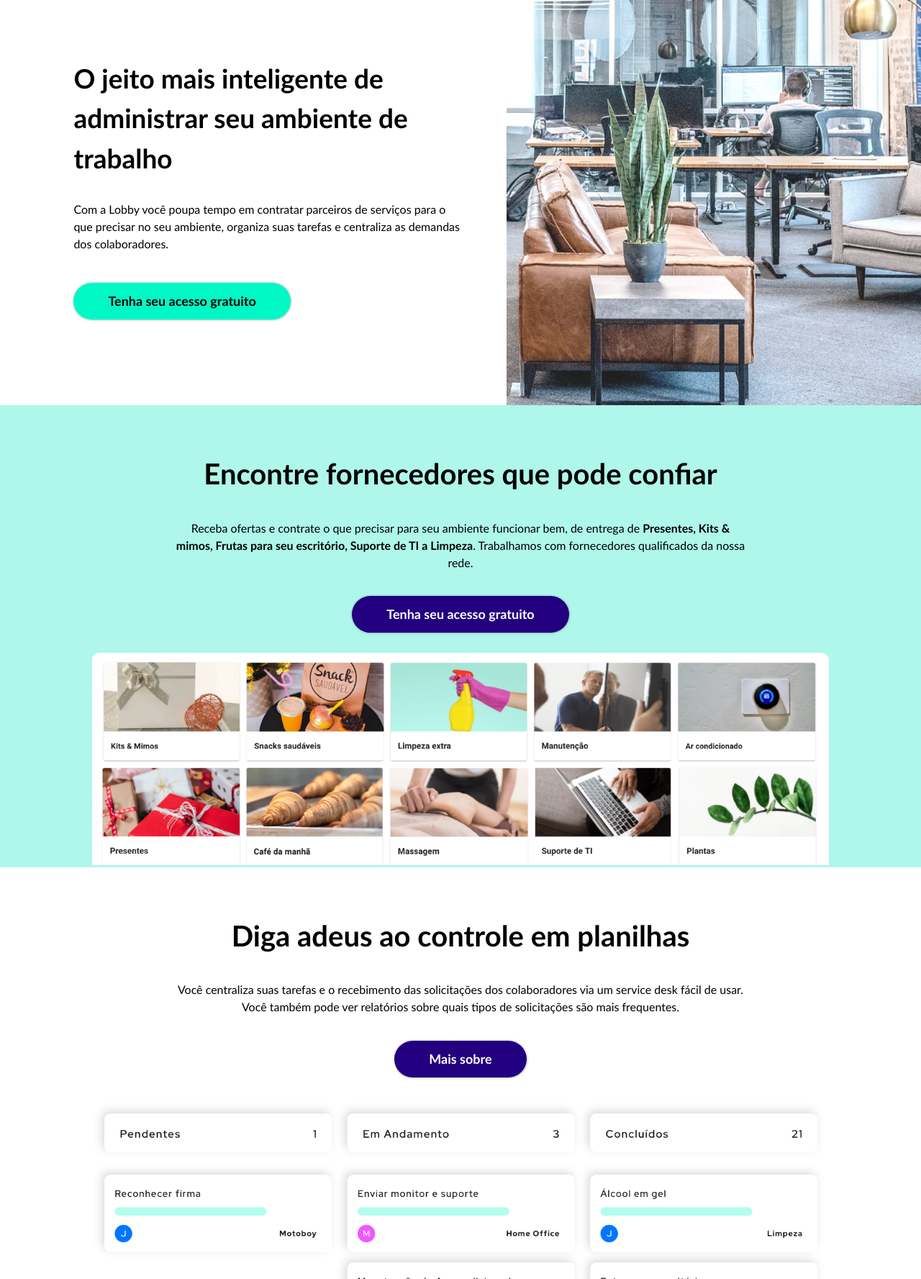
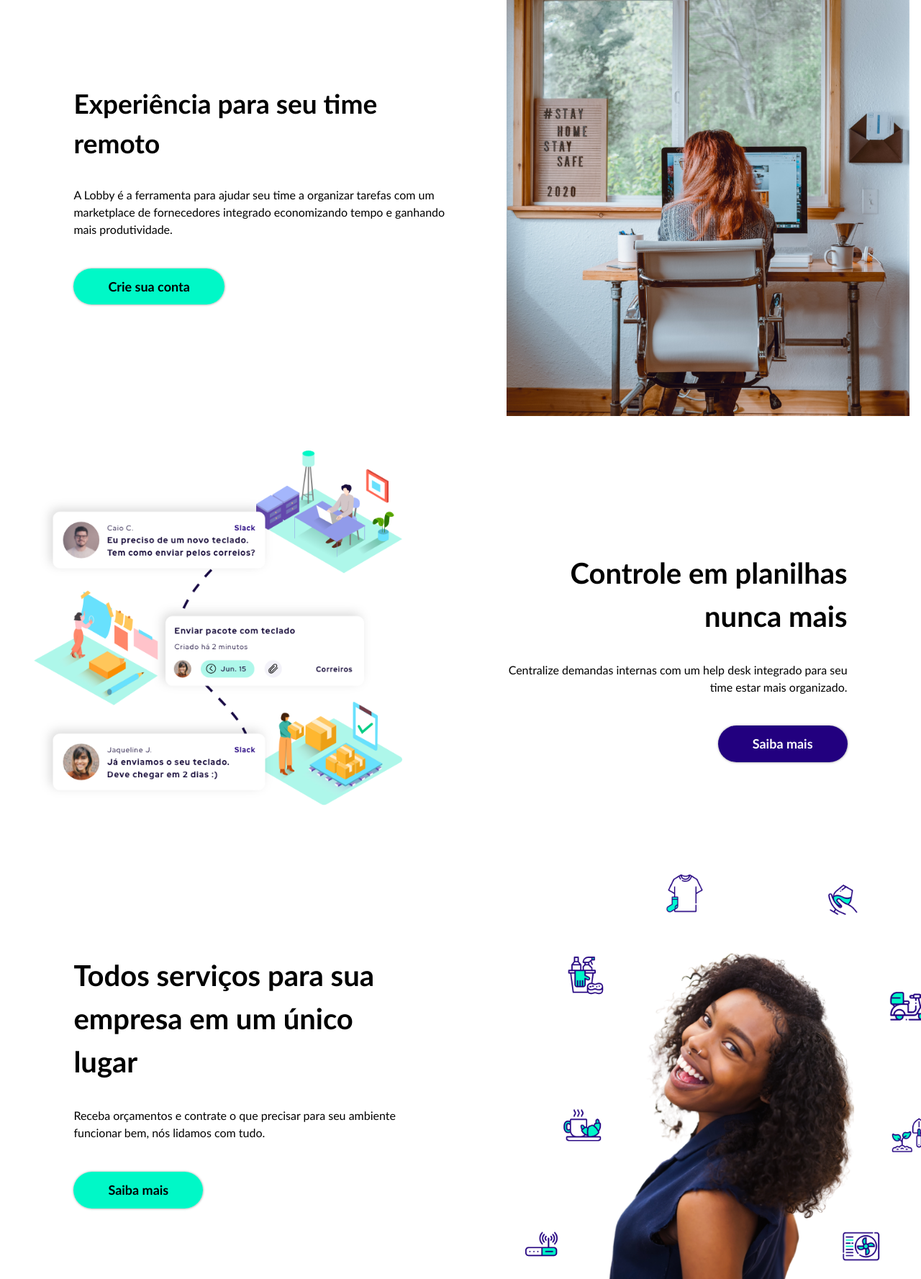
Before and after one commit to lobby-tech/lobby.tech, a Jekyll site: the page built from index.html, in a window 1280 px wide, cut to the strip 143-1920 px from the top of the page. Shown: the whole strip at 72% size. Built offline with Jekyll 4.4.1, drawn with Linux system fonts in a browser that asks for light colours; some of the changed text lies outside the part shown.

Commit message:
Update da home e marketplace

```diff
--- a/_layouts/home.html
+++ b/_layouts/home.html
@@ -53,29 +53,6 @@
     </header>
 
     {{ content }}
-
-    <section class="community">
-      <div class="community__content">
-        <h2>Junte-se à comunidade Workplace Leaders</h2>
-        <p>
-          Faça parte da principal comunidade de líderes do workplace do
-          Brasil. Troque experiências com outros profissionais e conecte-se com o que há de melhor na gestão do ambiente de
-          trabalho.
-        </p>
-        <a
-          rel="noopener"
-          href="https://bit.ly/workplace-leaders-form"
-          class="button--blue"
-          target="_blank"
-          >Saiba como participar</a
-        >
-      </div>
-      <img
-        class="community--img"
-        src="/assets/images/home/Lobby-community.jpg"
-        alt="Grupo de mulheres sentadas em roda num escritório aberto, conversando"
-      />
-    </section>
 
     <footer class="footer green">
       <div class="footer__container">
--- a/_sass/_home.scss
+++ b/_sass/_home.scss
@@ -120,6 +120,10 @@ header {
 
 .billboard__photo {
   width: 55rem;
+}
+
+.billboard__photo2 {
+  width: 35rem;
 }
 
 .button--green {
--- a/index.html
+++ b/index.html
@@ -1,121 +1,89 @@
 ---
-title: Lobby - O jeito mais inteligente de administrar seu ambiente de trabalho
+title: Lobby - Experiência para seu time remoto
 description: Plataforma única com todos serviços para facilitar a vida no espaço de trabalho
 layout: home
 ---
 <main>
   <section class="billboard">
     <div class="billboard__content">
-      <h1 class="billboard_title">O jeito mais inteligente de administrar seu ambiente de trabalho</h1>
+      <h1 class="billboard_title">Experiência para seu time remoto</h1>
       <p>
-        Com a Lobby você poupa tempo em contratar parceiros de serviços para o que precisar no seu ambiente,
-        organiza suas tarefas e centraliza as demandas dos colaboradores.
+        A Lobby é a ferramenta para ajudar seu time a organizar tarefas com um marketplace
+        de fornecedores integrado economizando tempo e ganhando mais produtividade.
       </p>
       <a
         rel="noopener"
         href="https://portal.lobby.tech/#/signup?utm_source=website"
-        class="button--green"
-      >
-        Tenha seu acesso gratuito
+        class="button--green">
+        Crie sua conta
       </a>
     </div>
     <img
-      class="billboard__photo"
-      src="/assets/images/home/Site photo1.jpg"
-      alt="Foto de um escritório cheio de pessoas trabalhando."
+      class="billboard__photo billboard__photo2"
+      src="/assets/images/home/Home office Landing page@2x.png"
     />
   </section>
 
-  <section class="section__feature--mid green">
-    <h2>Encontre fornecedores que pode confiar</h2>
-    <p class="p--mid">
-      Receba ofertas e contrate o que precisar para seu ambiente funcionar bem,
-      de entrega de <strong>Presentes, Kits & mimos, Frutas para seu escritório, Suporte de TI a Limpeza</strong>.
-      Trabalhamos com fornecedores qualificados da nossa rede.
-      <br>
-      <br>
-      <br>
+  <section class="fornecedores">
+    <img
+      class="fornecedores--img"
+      src="/assets/images/home/Fluxo de chamado landing page@2x.png"
+    />
+    <div class="fornecedores__content">
+      <h2>Controle em planilhas nunca mais</h2>
+      <p>
+        Centralize demandas internas com um help desk integrado para
+        seu time estar mais organizado.
+      </p>
       <a
         rel="noopener"
-        href="https://portal.lobby.tech/#/signup?utm_source=website"
-        class="button--blue"
-      >
-        Tenha seu acesso gratuito
+        href="/helpdesk"
+        class="button--blue">
+        Saiba mais
       </a>
-    </p>
+    </div>
+  </section>
+
+  <section class="community">
+    <div class="community__content">
+      <h2>Todos serviços para sua empresa em um único lugar</h2>
+      <p>
+        Receba orçamentos e contrate o que precisar para seu ambiente funcionar bem,
+        nós lidamos com tudo.
+      </p>
+      <a
+        rel="noopener"
+        href="/marketplace"
+        class="button--green">
+        Saiba mais
+      </a>
+    </div>
     <img
-      class="ticket--img"
-      src="/assets/images/home/marketplace servicos.png"
-      alt="Cards de possíveis fornecedores com ícones que representam atuação em volta"
-
+      class="community--img"
+      src="/assets/images/home/servicos landing page@2x.png"
     />
   </section>
 
-  <section class="section__feature--mid">
-    <h2>Diga adeus ao controle em planilhas</h2>
-    <p class="p--mid">
-      Você centraliza suas tarefas e o recebimento
-      das solicitações dos colaboradores via um service desk fácil de usar.
-      Você também pode ver relatórios sobre quais tipos de solicitações são mais frequentes.
-      <br>
-      <br>
-      <br>
-      <a
-        rel="noopener"
-        href="/helpdesk"
-        class="button--blue"
-      >
-        Mais sobre
-      </a>
-    </p>
-    <img
-      class="ticket--img"
-      src="/assets/images/home/ticket site.png"
-      alt="Kanban com atividades como 'reembolso de viagem' e 'acabou o café'"
-    />
-  </section>
-
-  <br><br>
-  <!--
   <section class="fornecedores">
     <img
       class="fornecedores--img"
-      src="/assets/images/home/Predio.jpg"
+      src="/assets/images/home/community landing page@2x.png"
     />
     <div class="fornecedores__content">
-      <h2>Seu prédio pode estar integrado com a Lobby</h2>
+      <h2>Colaboração. Conexão. Criação.</h2>
       <p>
-        Saiba como podemos te ajudar na autorização de prestadores, convidados
-        e avisos de entrega na portaria, além da comunicação com a gestão predial.
+        Junte-se à +200 profissionais na comunidade Workplace Leaders.
+        Acesso exclusivo a profissionais da área de People e Facilities.
+        Fórum, lives, bate-papos fechados e muito networking!
       </p>
       <a
         rel="noopener"
-        href="/form"
-        class="button--green"
-        >Agende uma demonstração</a
+        href="https://bit.ly/workplace-leaders-form"
+        class="button--blue"
+        target="_blank"
+        >Saiba como participar</a
       >
     </div>
   </section>
 
-
-  <section class="section__feature--mid">
-    <img class="companies" src="/assets/images/empresas/grow logo.png" alt="Grow" />
-    <img class="companies" src="/assets/images/empresas/MadeiraMadeira logo.png" alt="Madeira Madeira" />
-    <img class="companies" src="/assets/images/empresas/Liv Up logo.png" alt="Liv Up" />
-    <img class="companies" src="/assets/images/empresas/Creditas logo.png" alt="Creditas" />
-    <img class="companies" src="/assets/images/empresas/locaweb logo.png" alt="Locaweb" />
-    <img class="companies" src="/assets/images/empresas/loft logo.png" alt="Loft" />
-    <img
-      class="companies"
-      src="/assets/images/empresas/mercado livre logo.png"
-      alt="Mercado Livre"
-    />
-    <img class="companies" src="/assets/images/empresas/olist logo.png" alt="Olist" />
-    <img
-      class="companies"
-      src="/assets/images/empresas/QuintoAndar logo.png"
-      alt="Quinto Andar"
-    />
-  </section>
-  -->
 </main>
```
Also changed, not shown: helpdesk.html (+5 -5 lines), landing.html (added, +144 -0 lines), marketplace.html (added, +71 -0 lines), assets/images/home/Fluxo de chamado landing page@2x.png (added), assets/images/home/Home office Landing page@2x.png (added), assets/images/home/community landing page@2x.png (added), assets/images/home/servicos landing page@2x.png (added), assets/images/marketplace/Culture service cards.png (added), assets/images/marketplace/homeoffice.png (added), assets/images/marketplace/lousinha.png (added).
